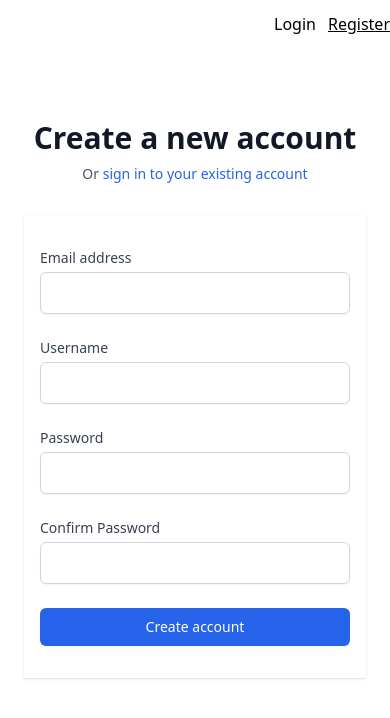
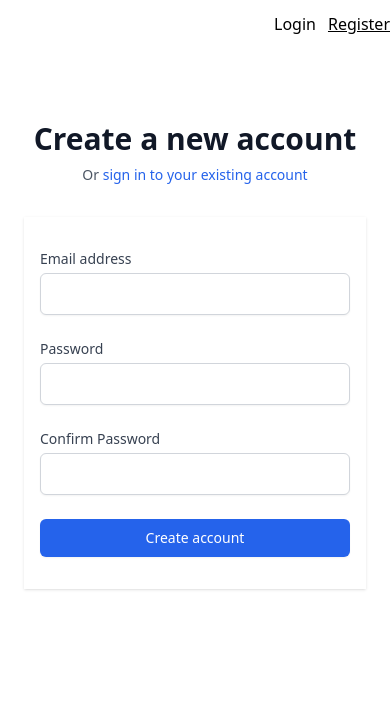
Before and after one commit to danilodavid521/svelte5_auth, a SvelteKit app: page /register in a window 390 px wide. Shown: the top 718 px of the page. Built offline with nearby package versions, Linux system fonts and the light colour scheme; no server answers.

Commit message:
Register ui

```diff
--- a/src/routes/register/+page.server.ts
+++ b/src/routes/register/+page.server.ts
@@ -11,7 +11,6 @@ export const actions: Actions = {
 	default: async ({ request, locals: { supabase } }) => {
 		const formData = await request.formData();
 		const email = formData.get('email') as string;
-		const username = formData.get('username') as string;
 		const password = formData.get('password') as string;
 		const confirmPassword = formData.get('confirmPassword') as string;
 
@@ -19,18 +18,25 @@ export const actions: Actions = {
       return fail(400, {
         error: 'Passwords do not match',
         email,
-				username
       });
     }
 
-		const { error } = await supabase.auth.signUp({
+		const { error: signupError, data: signupData } = await supabase.auth.signUp({
 			email: email,
 			password: password
 		});
 
-		if (error) {
-			return fail(400, { error: error.message, email });
+		if (signupError) {
+			return fail(400, { error: signupError.message, email });
 		}
+
+
+		// Create profile after successful registration
+		const { error: profileError } = await supabase
+			.from('profiles')
+			.insert([{ user_id: signupData.user!.id }]);
+
+		if (profileError) throw profileError;
 
 		return { success: true, email };
 	}
--- a/src/routes/register/+page.svelte
+++ b/src/routes/register/+page.svelte
@@ -46,20 +46,6 @@
 				</div>
 
 				<div>
-					<label for="username" class="block text-sm font-medium text-gray-700"> Username </label>
-					<div class="mt-1">
-						<input
-							id="username"
-							name="username"
-							type="text"
-							required
-							value={form?.username ?? ''}
-							class="block w-full appearance-none rounded-md border border-gray-300 px-3 py-2 placeholder-gray-400 shadow-sm focus:border-blue-500 focus:outline-none focus:ring-blue-500 sm:text-sm"
-						/>
-					</div>
-				</div>
-
-				<div>
 					<label for="password" class="block text-sm font-medium text-gray-700"> Password </label>
 					<div class="mt-1">
 						<input
```
